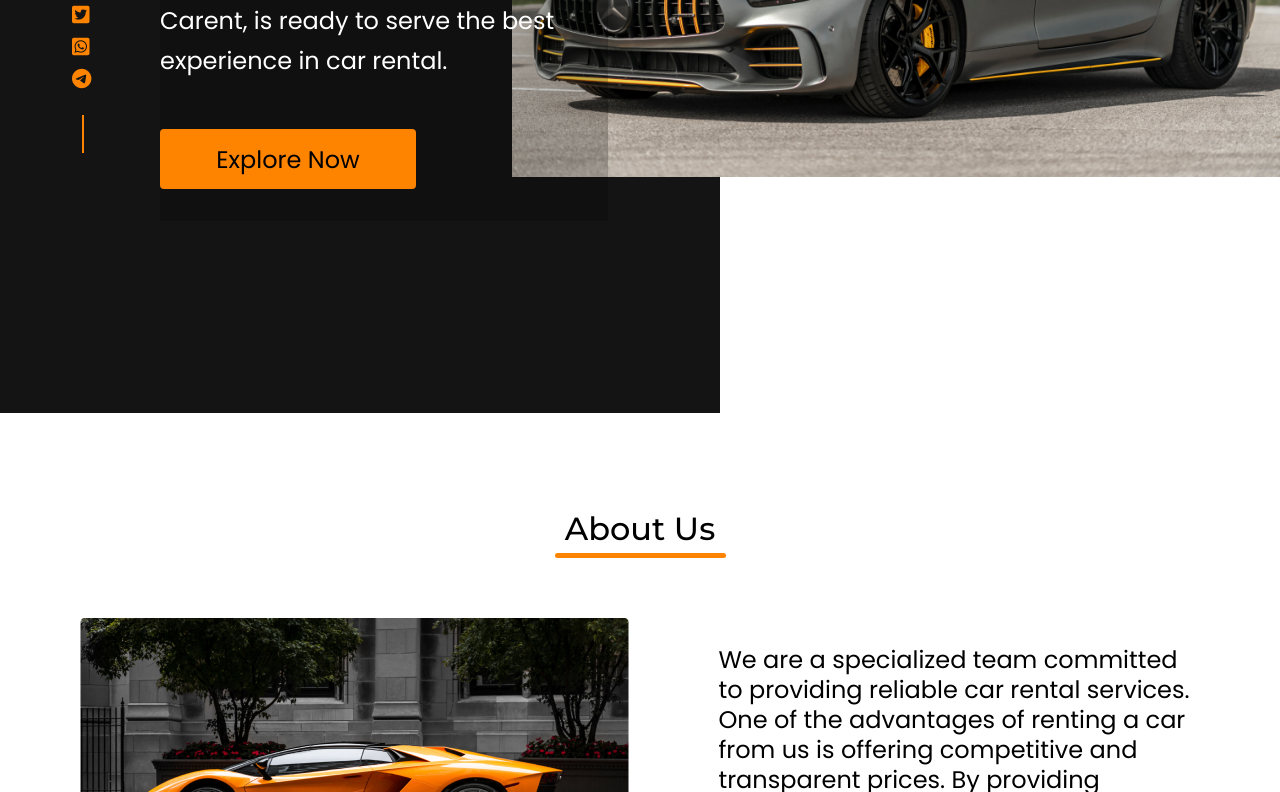
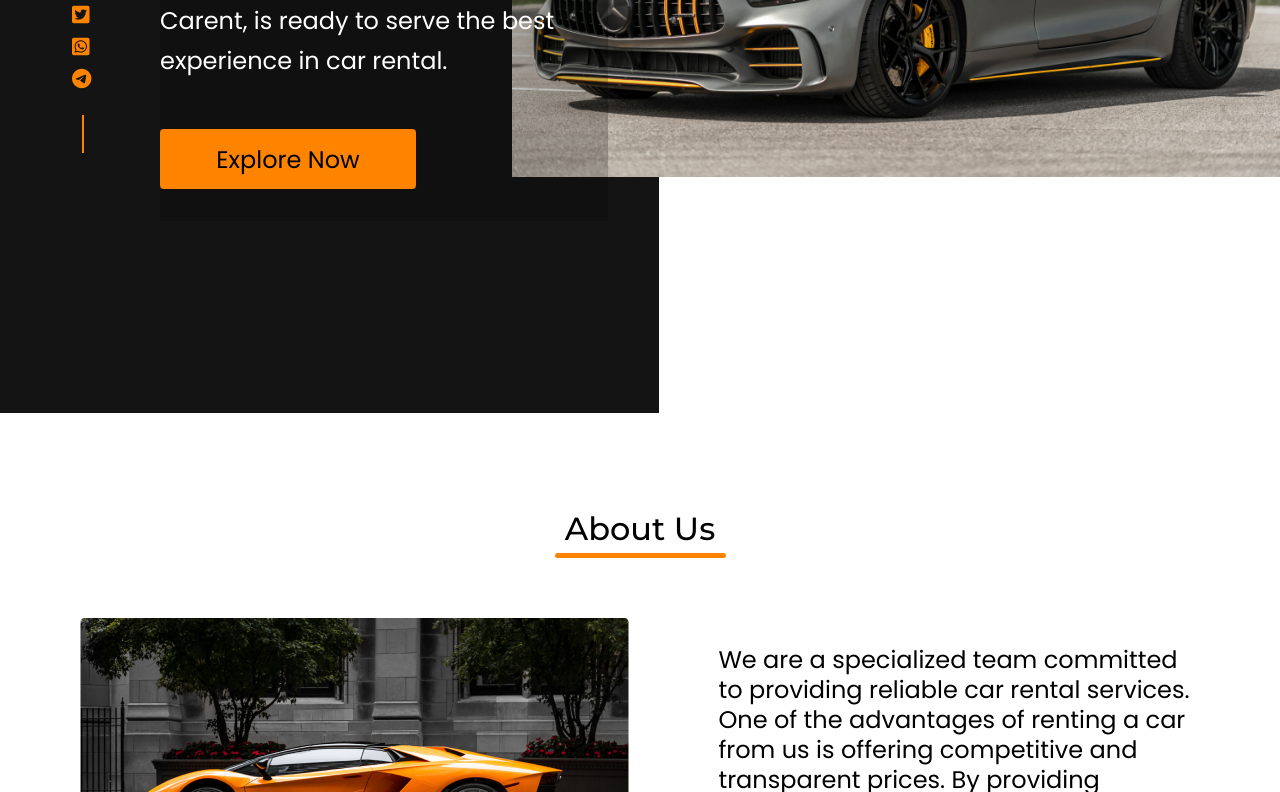
Before and after one commit to lasha-mgelashvili/final-project, a plain HTML site: page index.html in a window 1280 px wide. Shown: the part 387-1179 px from the top of the page. Drawn offline with Linux system fonts and the light colour scheme.

Commit message:
final project2

```diff
--- a/css/style.css
+++ b/css/style.css
@@ -10,7 +10,7 @@
     width: 100%;
 }
 .header-left-box {
-    max-width: 45rem;
+    max-width: 41.2rem;
     height: 800px;
     background-color: #141414;
     position: relative;
```
